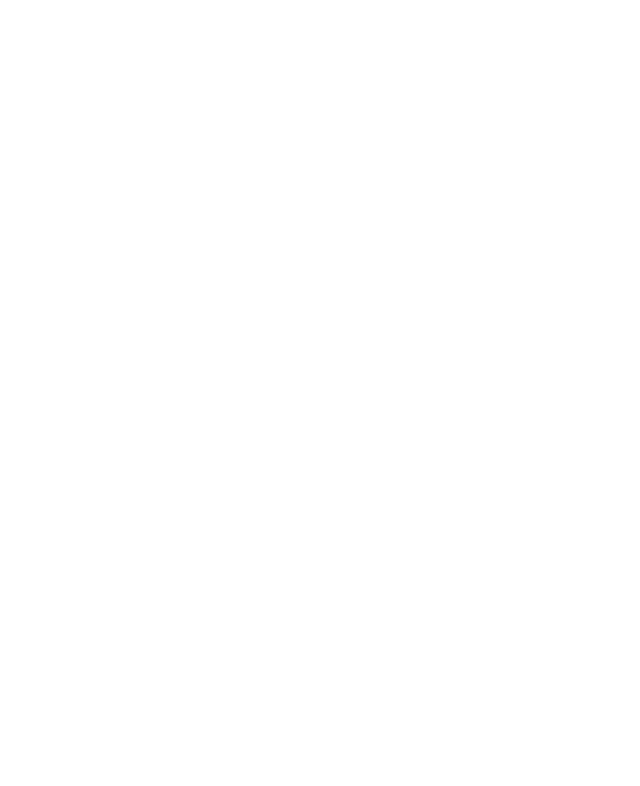
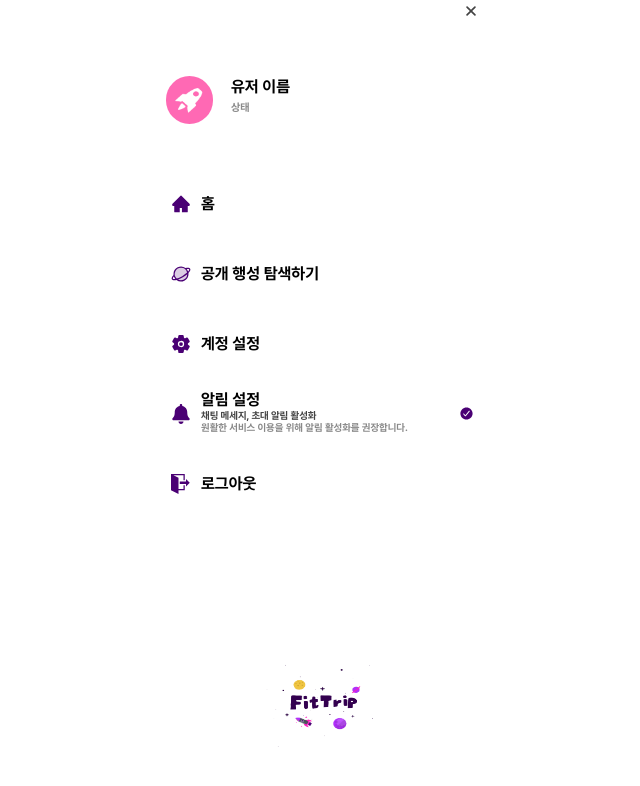
Before and after one commit to hobbytrip/hobbytrip, a React (Vite) app in the folder src/frontend/: page /menu in a window 1280 px wide. Before the commit this address had no page. Shown: the top 786 px of the page, without its empty margins (319-959 px from the left). Built offline with nearby package versions, Linux system fonts and the light colour scheme.

Commit message:
[feat] #38 - MenuView 구현

```diff
--- a/src/frontend/src/App.jsx
+++ b/src/frontend/src/App.jsx
@@ -1,12 +1,14 @@
 import React from "react";
 import { BrowserRouter as Router, Route, Routes } from "react-router-dom";
 import MainView from "./pages/MainView/MainView.jsx";
+import MenuView from "./pages/MenuView/MenuView.jsx";
 
 function App() {
   return (
     <Router>
       <Routes>
         <Route path="/main" element={<MainView />} />
+        <Route path="/menu" element={<MenuView />} />
       </Routes>
     </Router>
   );
--- /dev/null
+++ b/src/frontend/src/components/MenuView/ExitHeader/ExitHeader.jsx
@@ -0,0 +1,14 @@
+import style from './ExitHeader.module.css';
+import { IoClose } from "react-icons/io5";
+
+const ExitHeader = () =>{
+  return(
+    <div className={style.wrapper}>
+      <button className={style.exitBtn}>
+        <IoClose style={{ width: '18px', height: '18px' }}/>
+      </button>
+    </div>
+  )
+}
+
+export default ExitHeader;
--- /dev/null
+++ b/src/frontend/src/components/MenuView/ExitHeader/ExitHeader.module.css
@@ -0,0 +1,19 @@
+.wrapper {
+  height: 48px;
+  width: 330px;
+  padding: 10px 0px;
+  gap: 250px;
+  display: flex;
+  align-items: center;
+  justify-content: flex-end;
+}
+
+.exitBtn {
+  height: 30px;
+  width: 30px;
+  padding: 5px 3px;
+  gap: 10px;
+  background: none;
+  border: none;
+  color: var(--dark-gray);
+}
--- /dev/null
+++ b/src/frontend/src/components/MenuView/Menu/Menu.jsx
@@ -0,0 +1,73 @@
+import style from './Menu.module.css';
+import { AiFillHome } from "react-icons/ai";
+import { PiPlanetDuotone } from "react-icons/pi";
+import { FaBell } from "react-icons/fa";
+import { ImExit } from "react-icons/im";
+import { IoSettings, IoCheckmarkCircleOutline, IoCheckmarkCircle } from "react-icons/io5";
+import { useNavigate } from 'react-router-dom';
+
+const User = () => {
+  return(
+    <>
+    <div className={style.userContainer}>
+      <div className={style.user}>
+        <div className={style.imgContainer}>
+          <img src='./../../image/default-logo.png' style={{backgroundColor: 'hotPink'}}/>
+        </div>
+        <div className={style.userData}>
+          <h3> 유저 이름 </h3>
+          <h6 style={{color: 'var(--mid-gray)'}}> 상태 </h6>
+        </div>
+      </div>
+    </div>
+    </>
+  )
+}
+
+const MenuList = () => {
+  const navigate = useNavigate();
+
+  return(
+    <>
+    <div className={style.menuListWrapper}>
+      <button>
+        <AiFillHome className={style.icon} />
+        <h3> 홈 </h3>
+      </button>
+      <button>
+        <PiPlanetDuotone className={style.icon} />
+        <h3> 공개 행성 탐색하기 </h3>
+      </button>
+      <button>
+        <IoSettings className={style.icon}/>
+        <h3> 계정 설정 </h3>
+      </button>
+      <div className={style.alarm}>
+        <FaBell className={style.icon} />
+        <div>
+          <h3> 알림 설정 </h3>
+          <h5 style={{color: 'var(--dark-gray)'}}> 채팅 메세지, 초대 알림 활성화 </h5>
+          <h5 style={{color: 'var(--mid-gray)'}}> 원활한 서비스 이용을 위해 알림 활성화를 권장합니다. </h5>
+        </div>
+        <button>
+          <IoCheckmarkCircle className={style.icon} />
+        </button>
+      </div>
+      <button>
+        <ImExit className={style.icon} /><h3> 로그아웃 </h3>
+      </button>
+    </div>
+    </>
+  )
+}
+
+const Menu = () =>{
+  return(
+    <div className={style.wrapper}>
+      <User />
+      <MenuList />
+    </div>
+  )
+}
+
+export default Menu;
--- /dev/null
+++ b/src/frontend/src/components/MenuView/Menu/Menu.module.css
@@ -0,0 +1,108 @@
+.wrapper {
+  display: flex;
+  flex-direction: column;
+  align-items: center;
+  width: 330px;
+  height: 460px;
+  gap: 20px;
+  padding: 20px 0px 130px 0px;
+  font-family: "Pretendard";
+}
+
+.wrapper button {
+  border: none;
+  background: none;
+}
+
+.userContainer {
+  width: 310px;
+  height: 55px;
+  gap: 5px;
+  padding: 10px;
+}
+
+.user {
+  display: flex;
+  width: 249px;
+  height: 50px;
+  gap: 15px;
+}
+
+.imgContainer {
+  width: 50px;
+  height: 50px;
+}
+
+.imgContainer img {
+  width: 31.45px;
+  height: 28px;
+  gap: 10px;
+  padding: 10px 8px;
+  border-radius: 300px;
+}
+
+.userData {
+  display: flex;
+  flex-direction: column;
+  justify-content: center;
+  width: 184px;
+  height: 38px;
+  gap: 5px;
+}
+
+
+.menuListWrapper {
+  display: flex;
+  flex-direction: column;
+  width: 330px;
+  height: 335px;
+  gap: 15px;
+  padding: 15px 0px;
+}
+
+.menuListWrapper button {
+  display: flex;
+  align-items: center;
+  width: 330px;
+  height: 55px;
+  padding: 7px 15px;
+  gap: 10px;
+}
+
+.icon {
+  color: var(--main-purple);
+  width: 20px;
+  height: 20px;
+}
+
+.alarm {
+  display: flex;
+  align-items: center;
+  justify-content: space-between;
+  width: 305px;
+  height: 41px;
+  gap: 10px;
+  padding: 7px 15px;
+}
+
+.alarm div {
+  display: flex;
+  flex-direction: column;
+  text-align: left;
+  width: 237px;
+  height: 48px;
+  margin-right: auto;
+}
+
+.alarm button {
+  display: flex;
+  justify-content: center;
+  align-items: center;
+  width: 20px;
+  height: 20px;
+  padding: 0;
+}
+.alarm button .icon {
+  width: 15px;
+  height: 15px;
+}
--- /dev/null
+++ b/src/frontend/src/pages/MenuView/MenuView.jsx
@@ -0,0 +1,21 @@
+import style from './MenuView.module.css';
+import ExitHeader from '../../components/MenuView/ExitHeader/ExitHeader';
+import Menu from '../../components/MenuView/Menu/Menu';
+
+const MenuView = () => {
+  return(
+    <>
+    <div className={style.wrapper}>
+      <div className={style.container}>
+        <ExitHeader />
+        <Menu />
+        <div className={style.logo}>
+          <img src='./../../image/logo.png'/>
+        </div>
+      </div>
+    </div>
+    </>
+  )
+}
+
+export default MenuView;
--- /dev/null
+++ b/src/frontend/src/pages/MenuView/MenuView.module.css
@@ -0,0 +1,24 @@
+.wrapper {
+  display: flex;
+  align-items: center;
+  justify-content: center;
+  height: 100vh;
+  background-color: #FFFFFF;
+}
+
+.container {
+  height: 844px;
+  display: flex;
+  flex-direction: column;
+  padding: 0px 30px;
+}
+
+.logo {
+  display: flex;
+  justify-content: center;
+}
+
+.logo img {
+  width: 148px;
+  height: 95px;
+}
```
